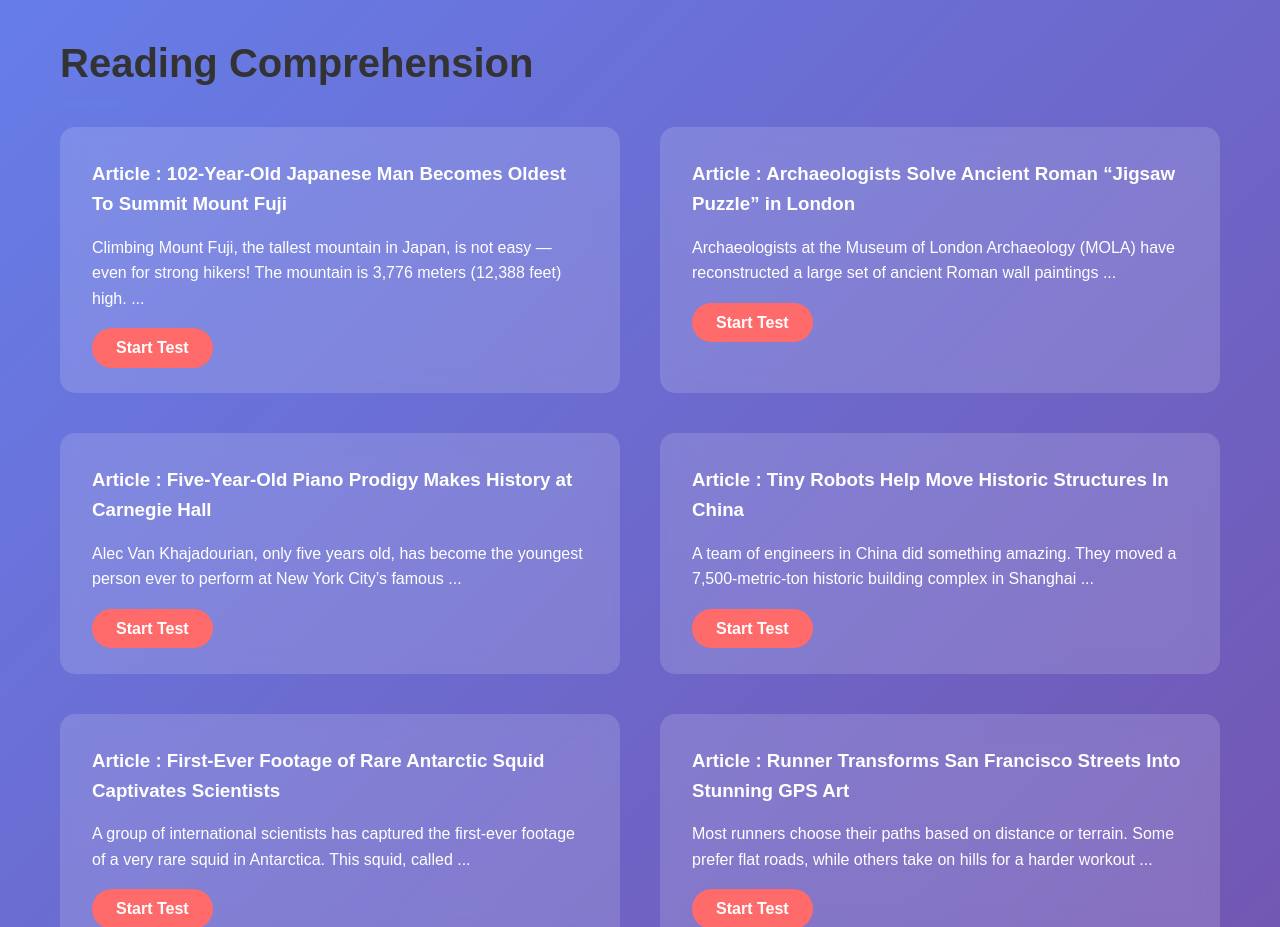
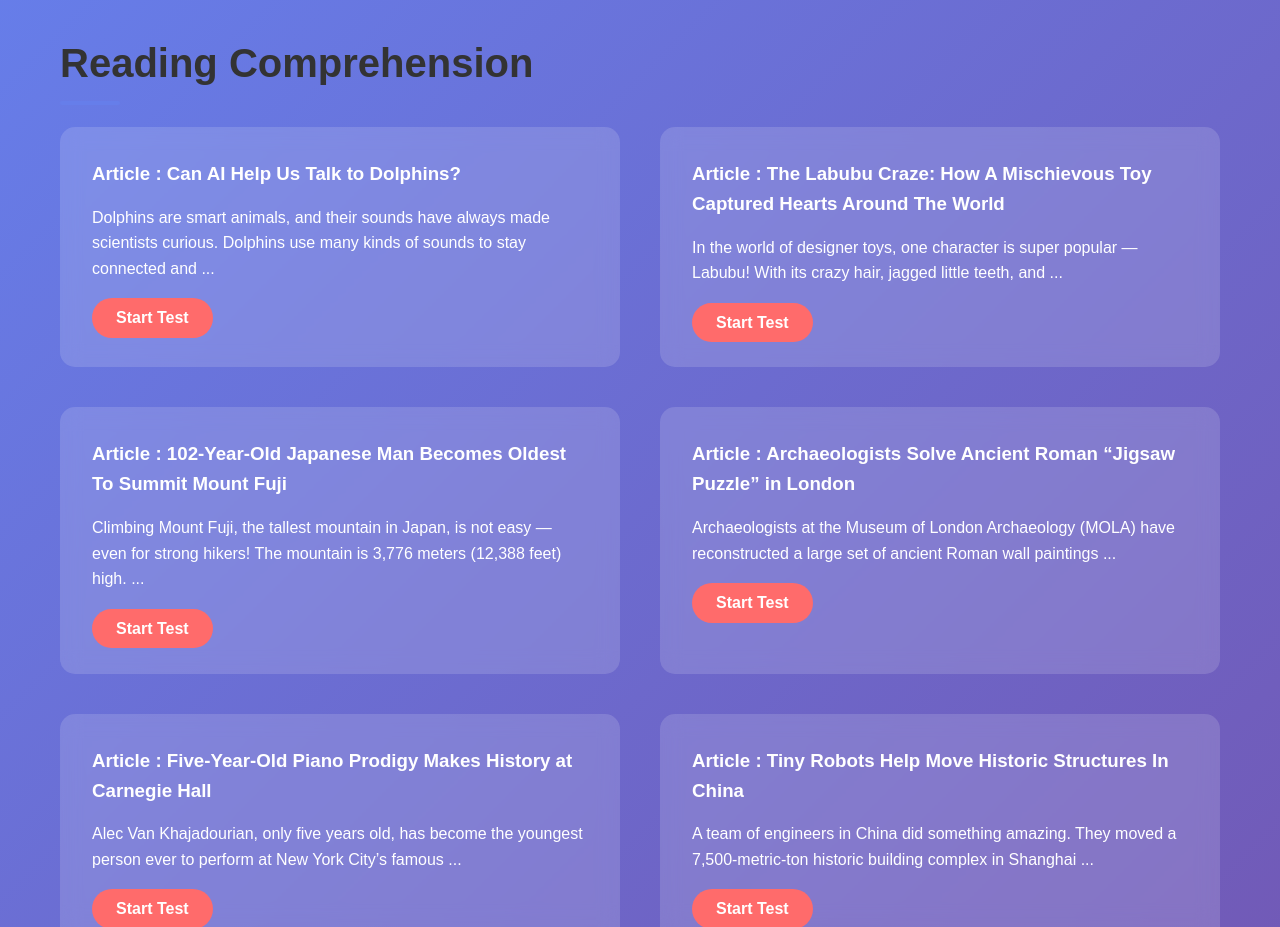
Before and after one commit to Michelle-Cu/MET, a plain HTML site: page index.html in a window 1280 px wide. Shown: the part 1340-2267 px from the top of the page. Drawn offline with Linux system fonts and the light colour scheme.

Commit message:
updated website homepage

```diff
--- a/index.html
+++ b/index.html
@@ -459,6 +459,18 @@
             <h2 class="section-title">Reading Comprehension</h2>
             <div class="contact-content" style="grid-template-columns: 1fr;">
                 <div style="width:100%; display: grid; grid-template-columns: repeat(auto-fit, minmax(400px, 1fr)); gap: 2.5rem;">
+                    <!-- Article Card 12：Can AI Help Us Talk to Dolphins? -->
+                    <div class="contact-form" style="background:rgba(255,255,255,0.15); min-width: 0;">
+                        <h3 style="margin-bottom:1rem;">Article : Can AI Help Us Talk to Dolphins?</h3>
+                        <p style="margin-bottom:1.5rem;">Dolphins are smart animals, and their sounds have always made scientists curious. Dolphins use many kinds of sounds to stay connected and ...</p>
+                        <a href="https://michelle-cu.github.io/MET/can-ai-help-us-talk-to-dolphins/" target="_blank" class="cta-button" style="width:100%;">Start Test</a>
+                    </div>
+                    <!-- Article Card 11：The Labubu Craze: How A Mischievous Toy Captured Hearts Around The World -->
+                    <div class="contact-form" style="background:rgba(255,255,255,0.15); min-width: 0;">
+                        <h3 style="margin-bottom:1rem;">Article : The Labubu Craze: How A Mischievous Toy Captured Hearts Around The World</h3>
+                        <p style="margin-bottom:1.5rem;">In the world of designer toys, one character is super popular — Labubu! With its crazy hair, jagged little teeth, and ...</p>
+                        <a href="https://michelle-cu.github.io/MET/the-labubu-craze-how-a-mischievous-toy-captured-hearts-around-the-world/" target="_blank" class="cta-button" style="width:100%;">Start Test</a>
+                    </div>
                     <!-- Article Card 10：102-Year-Old Japanese Man Becomes Oldest To Summit Mount Fuji -->
                     <div class="contact-form" style="background:rgba(255,255,255,0.15); min-width: 0;">
                         <h3 style="margin-bottom:1rem;">Article : 102-Year-Old Japanese Man Becomes Oldest To Summit Mount Fuji</h3>
```
